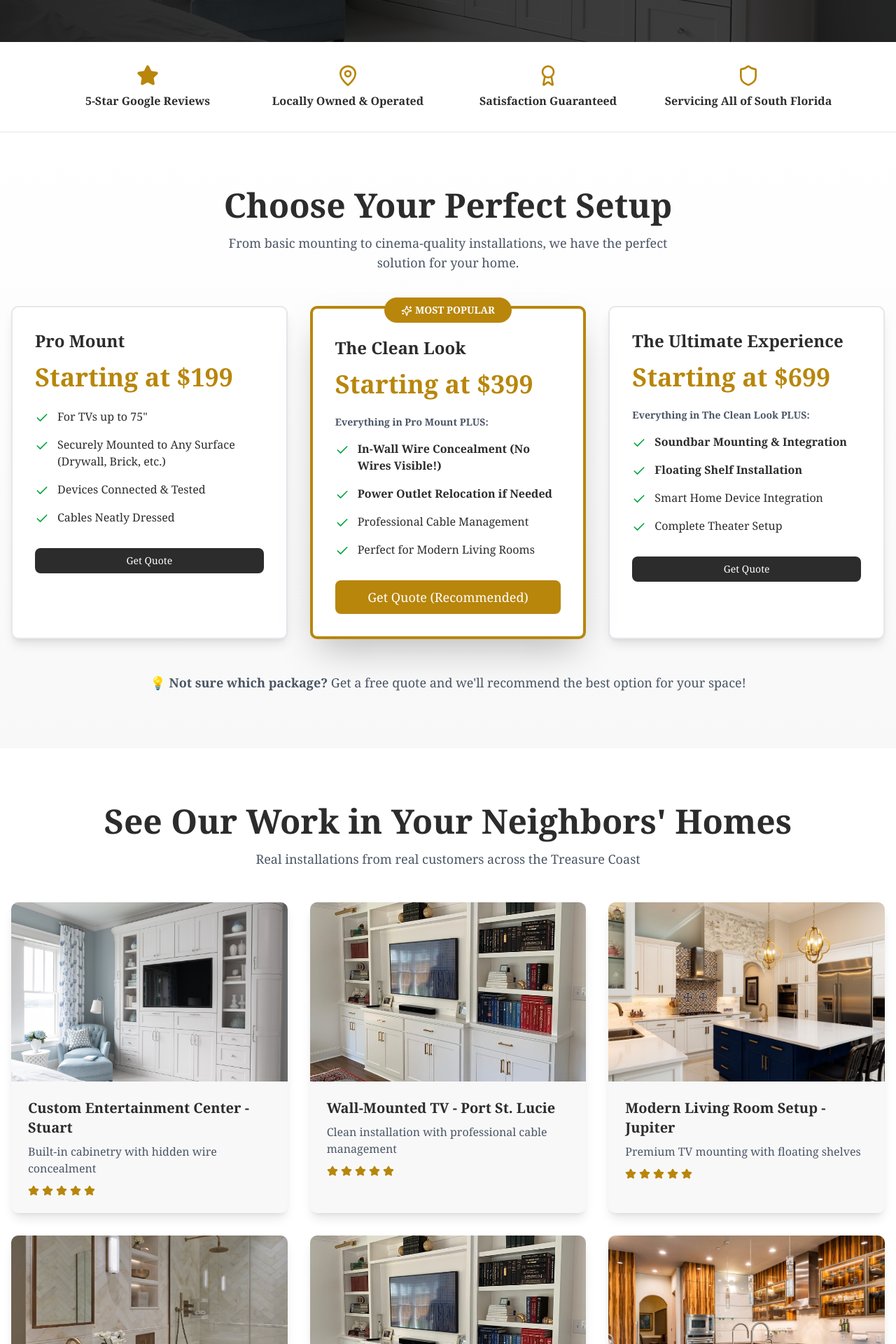
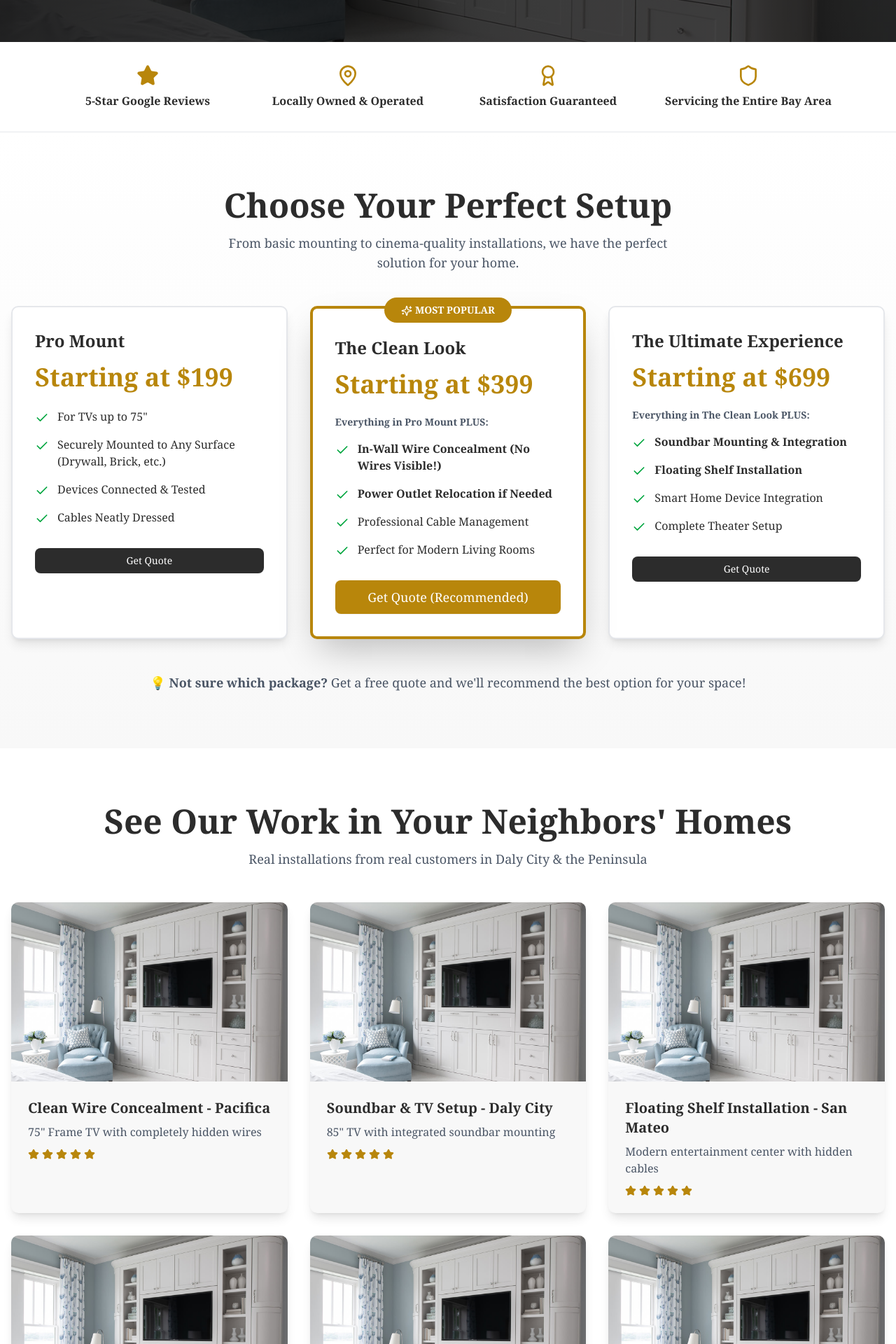
Before and after one commit to QuantumCotton/kmjknonai, a React (Vite) app: page /tv-mounting in a window 1280 px wide. Shown: the part 740-2660 px from the top of the page at 70% size. Built offline with nearby package versions, Linux system fonts and the light colour scheme.

Commit message:
Update TV Mounting gallery with diverse images

```diff
--- a/src/pages/TVMountingLanding.jsx
+++ b/src/pages/TVMountingLanding.jsx
@@ -4,10 +4,6 @@ import { Phone, MessageSquare, Check, Star, Shield, MapPin, Award, Sparkles, Upl
 import { Button } from '@/components/ui/button.jsx'
 import { Dialog, DialogContent, DialogDescription, DialogHeader, DialogTitle } from '@/components/ui/dialog.jsx'
 import customEntertainment from '../assets/custom_entertainment.jpg'
-import customBuiltin from '../assets/custom_builtin.jpg'
-import customCabinetry from '../assets/custom_cabinetry.jpg'
-import bathroomLuxury from '../assets/bathroom_luxury_spa.jpg'
-import kitchenModern from '../assets/kitchen_modern.jpg'
 
 function TVMountingLanding() {
   const [isModalOpen, setIsModalOpen] = useState(false)
@@ -82,7 +78,7 @@ function TVMountingLanding() {
         <div className="relative z-2 max-w-5xl mx-auto px-4 text-center text-white py-20">
           <h1 className="text-5xl md:text-7xl font-bold mb-6 leading-tight">
             Flawless TV Mounting<br />
-            in Stuart & the Treasure Coast
+            in Daly City & the Peninsula
           </h1>
           <p className="text-2xl md:text-3xl mb-8 text-gray-200 max-w-3xl mx-auto">
             From Messy Wires to a Clean, Cinematic Look.<br />
@@ -241,7 +237,7 @@ function TVMountingLanding() {
             </div>
             <div className="flex flex-col items-center">
               <Shield className="text-[var(--brushed-gold)] mb-2" size={32} />
-              <div className="font-semibold text-[var(--deep-charcoal)]">Servicing All of South Florida</div>
+              <div className="font-semibold text-[var(--deep-charcoal)]">Servicing the Entire Bay Area</div>
             </div>
           </div>
         </div>
@@ -370,22 +366,22 @@ function TVMountingLanding() {
             See Our Work in Your Neighbors' Homes
           </h2>
           <p className="text-center text-gray-600 mb-12 text-lg">
-            Real installations from real customers across the Treasure Coast
+            Real installations from real customers in Daly City & the Peninsula
           </p>
 
           <div className="grid grid-cols-1 md:grid-cols-2 lg:grid-cols-3 gap-8">
             {[
-              { title: "Custom Entertainment Center - Stuart", desc: "Built-in cabinetry with hidden wire concealment", img: customEntertainment },
-              { title: "Wall-Mounted TV - Port St. Lucie", desc: "Clean installation with professional cable management", img: customBuiltin },
-              { title: "Modern Living Room Setup - Jupiter", desc: "Premium TV mounting with floating shelves", img: customCabinetry },
-              { title: "Contemporary Installation - Palm City", desc: "Sleek wall mount with concealed wiring", img: bathroomLuxury },
-              { title: "Entertainment Wall - Jensen Beach", desc: "Full media center with integrated components", img: customBuiltin },
-              { title: "Kitchen TV Installation - Hobe Sound", desc: "Space-saving mount for family gathering area", img: kitchenModern }
+              { title: "Clean Wire Concealment - Pacifica", desc: "75\" Frame TV with completely hidden wires" },
+              { title: "Soundbar & TV Setup - Daly City", desc: "85\" TV with integrated soundbar mounting" },
+              { title: "Floating Shelf Installation - San Mateo", desc: "Modern entertainment center with hidden cables" },
+              { title: "Brick Wall Mount - South San Francisco", desc: "65\" TV securely mounted on brick fireplace" },
+              { title: "Corner TV Mount - Burlingame", desc: "Swivel mount with wire concealment" },
+              { title: "Complete Theater - Millbrae", desc: "TV, soundbar, and smart home integration" }
             ].map((item, idx) => (
               <div key={idx} className="bg-[var(--warm-off-white)] rounded-lg overflow-hidden shadow-lg hover:shadow-2xl transition-shadow">
                 <div
                   className="h-64 bg-cover bg-center"
-                  style={{ backgroundImage: `url(${item.img})` }}
+                  style={{ backgroundImage: `url(${customEntertainment})` }}
                 ></div>
                 <div className="p-6">
                   <h3 className="text-xl font-bold mb-2 text-[var(--deep-charcoal)]">{item.title}</h3>
```
